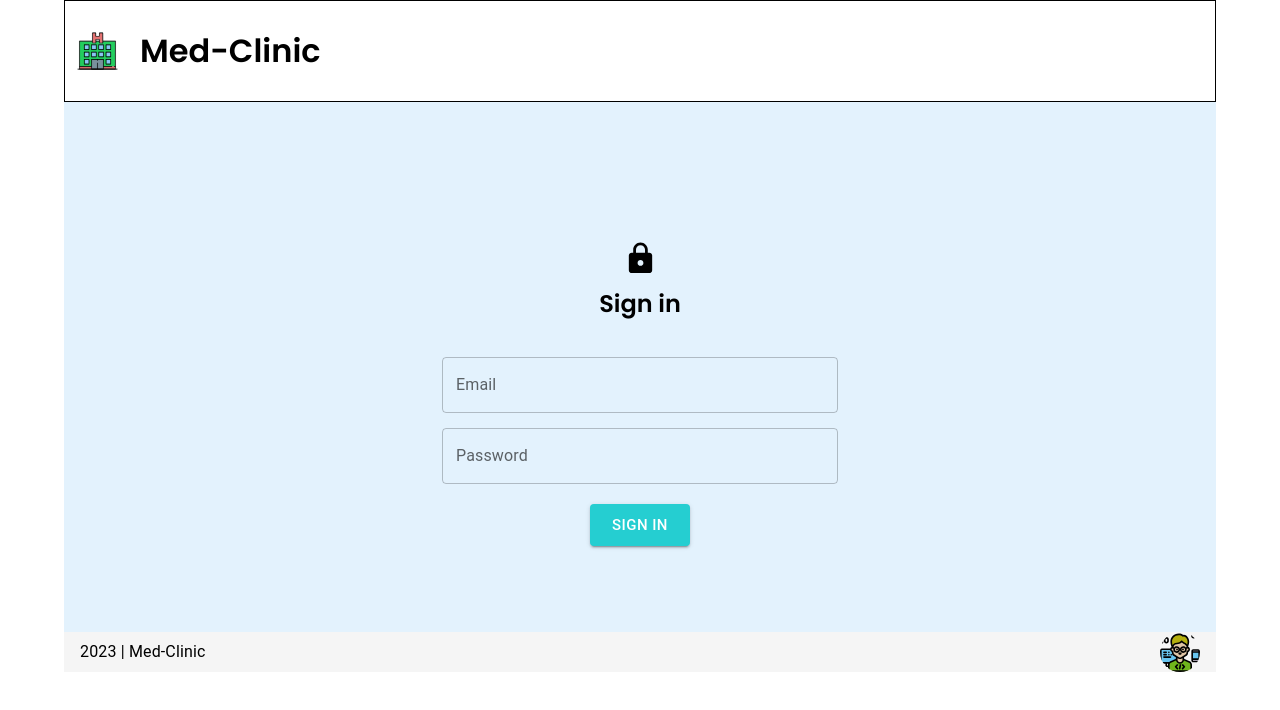
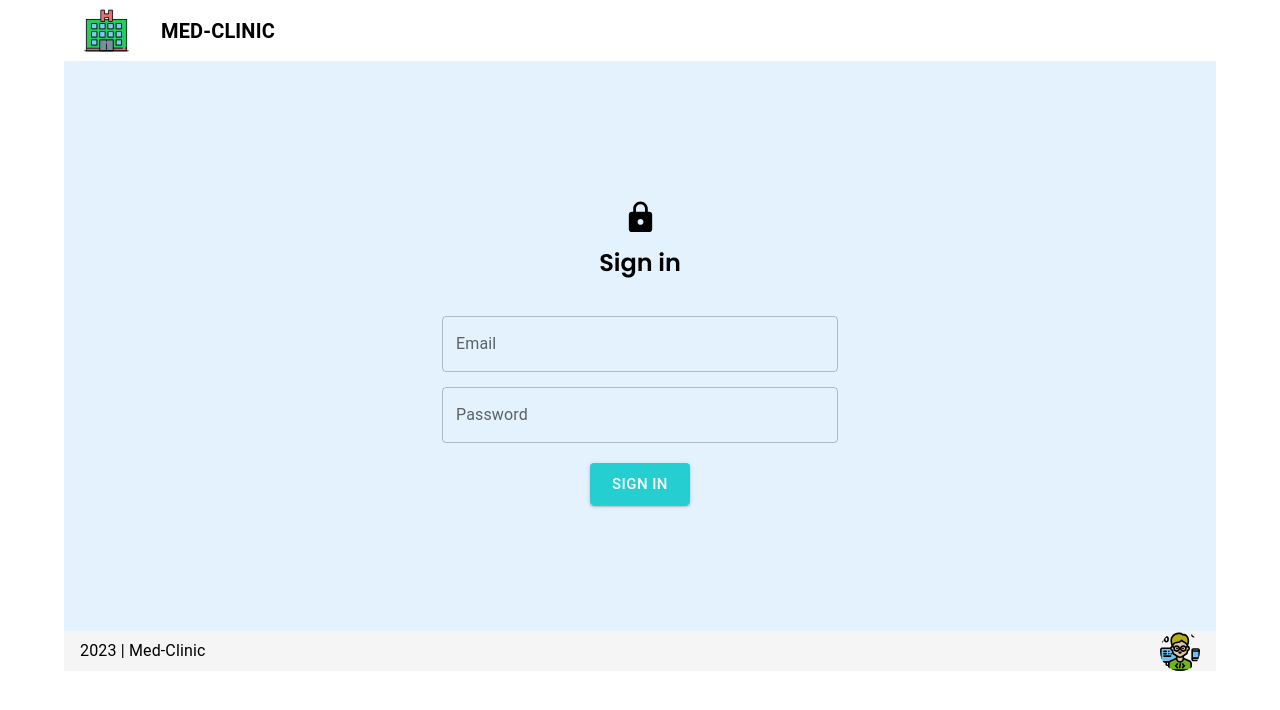
Before and after one commit to LukasAstrauskas/Clinic-app-FE, a React (Create React App) app: page /login in a window 1280 px wide. Shown: the top 710 px of the page. Built offline with nearby package versions, Linux system fonts and the light colour scheme.

Commit message:
reworked header

```diff
--- a/src/App.tsx
+++ b/src/App.tsx
@@ -24,7 +24,7 @@ function App() {
         sx={{
           border: '1px solid #e3f2fd',
           bgcolor: '#e3f2fd',
-          minHeight: '33rem',
+          minHeight: '35.5rem',
         }}
       >
         <Routes>
--- a/src/components/header/Header.module.css
+++ /dev/null
@@ -1,58 +0,0 @@
-.header {
-  border-style: solid;
-  border-width: 1px;
-  background-color: white;
-  /* z-index: 100; */
-  display: flex;
-  align-items: center;
-  justify-content: space-between;
-  height: 80px;
-  padding: 10px;
-  /* position: sticky; */
-  top: 0;
-  left: 0%;
-  right: 0%;
-  /* border: 2px; */
-}
-
-.headerLogoLink {
-  text-decoration: none;
-  color: black;
-}
-
-.clinicLogo {
-  width: 45px;
-  height: 40px;
-  margin-right: 20px;
-}
-
-.headerLogoSection {
-  display: flex;
-  justify-content: center;
-  align-items: center;
-}
-
-.avatarLogo {
-  color: black;
-  text-decoration: none;
-}
-
-.avatar {
-  padding: 5px;
-  box-shadow: 0px 5px 10px 0px rgba(0, 0, 0, 0.2);
-}
-
-.avatar-dropdown-menu {
-  top: 50px;
-  box-shadow: 0px 5px 10px 0px rgba(0, 0, 0, 0.2);
-}
-
-.menuItem {
-  color: black;
-  text-decoration: none;
-}
-
-.menuItemActive {
-  color: rgb(208, 90, 6);
-  text-decoration: underline;
-}
--- a/src/components/header/Header.tsx
+++ b/src/components/header/Header.tsx
@@ -1,9 +1,17 @@
 import React, { useState } from 'react';
-import styles from './Header.module.css';
 import medClinic from '../../assets/med-clinic.svg';
-import { Avatar, IconButton, Menu, MenuItem, Stack } from '@mui/material';
-import { grey } from '@mui/material/colors';
-import { NavLink, useNavigate } from 'react-router-dom';
+import {
+  AppBar,
+  Avatar,
+  Box,
+  Button,
+  IconButton,
+  Menu,
+  MenuItem,
+  Toolbar,
+  Typography,
+} from '@mui/material';
+import { useNavigate } from 'react-router-dom';
 import { ROUTES } from '../../routes/routes';
 import { logout } from '../../store/slices/loggedUser/loggedUserSlice';
 import { useAppDispatch, useAppSelector } from '../../store/hooks';
@@ -12,7 +20,7 @@ import {
   selectIsLogged,
   selectLoggedUser,
 } from '../../store/slices/loggedUser/loggedUserSlice';
-import { PAGENEAME } from '../../utils/Constants';
+import { PAGENEAME, MAINGREEN } from '../../utils/Constants';
 
 const Header = () => {
   const loggedUser = useAppSelector(selectLoggedUser);
@@ -37,26 +45,37 @@ const Header = () => {
   };
 
   return (
-    <div className={styles.header}>
-      <NavLink to={ROUTES.HOMEPAGE} className={styles.headerLogoLink}>
-        <div className={styles.headerLogoSection}>
-          <img
-            src={medClinic}
-            alt='clinic-logo'
-            className={styles.clinicLogo}
-          />
-          <h1>{PAGENEAME}</h1>
-        </div>
-      </NavLink>
-      <Stack direction='row' spacing={2}>
-        {isLogged && (
-          <IconButton onClick={handleClickAvatar} disableRipple>
-            <Avatar className={styles.avatar} sx={{ bgcolor: grey[100] }}>
-              <div className={styles.avatarLogo}>{loggedUser.initials}</div>
-            </Avatar>
+    <>
+      <AppBar position='static' sx={{ background: 'white', boxShadow: 'none' }}>
+        <Toolbar variant='dense'>
+          <IconButton
+            edge='start'
+            color='inherit'
+            aria-label='menu'
+            sx={{ mr: 2 }}
+            onClick={() => navige(ROUTES.HOMEPAGE)}
+          >
+            <Avatar
+              variant='rounded'
+              src={medClinic}
+              sx={{ width: 45, height: 45 }}
+            />
           </IconButton>
-        )}
-      </Stack>
+          <Button variant='text' onClick={() => navige(ROUTES.HOMEPAGE)}>
+            <Typography variant='h6' color='black' component='div'>
+              <strong>{PAGENEAME}</strong>
+            </Typography>
+          </Button>
+
+          <Box sx={{ flexGrow: 1 }}></Box>
+          {isLogged && (
+            <IconButton onClick={handleClickAvatar}>
+              <Avatar sx={{ bgcolor: MAINGREEN }}>{loggedUser.initials}</Avatar>
+            </IconButton>
+          )}
+        </Toolbar>
+      </AppBar>
+
       <Menu open={openMenu} anchorEl={anchorEl} onClose={handleCloseMenu}>
         {loggedUser.type === 'patient' && (
           <MenuItem
@@ -70,7 +89,7 @@ const Header = () => {
         )}
         <MenuItem onClick={handelLogout}>Log-out</MenuItem>
       </Menu>
-    </div>
+    </>
   );
 };
 
--- a/src/pages/home/HomePage.module.css
+++ b/src/pages/home/HomePage.module.css
@@ -1,6 +1,9 @@
 .main {
-  height: 75vh;
+  height: 80vh;
+  /* height: 100%; */
   width: 100%;
+  /* border-width: 2px; */
+  /* border-style: solid; */
 }
 
 .item {
--- a/src/utils/Constants.ts
+++ b/src/utils/Constants.ts
@@ -1 +1,2 @@
 export const PAGENEAME = 'Med-Clinic';
+export const MAINGREEN = '#2e7d32';
```
